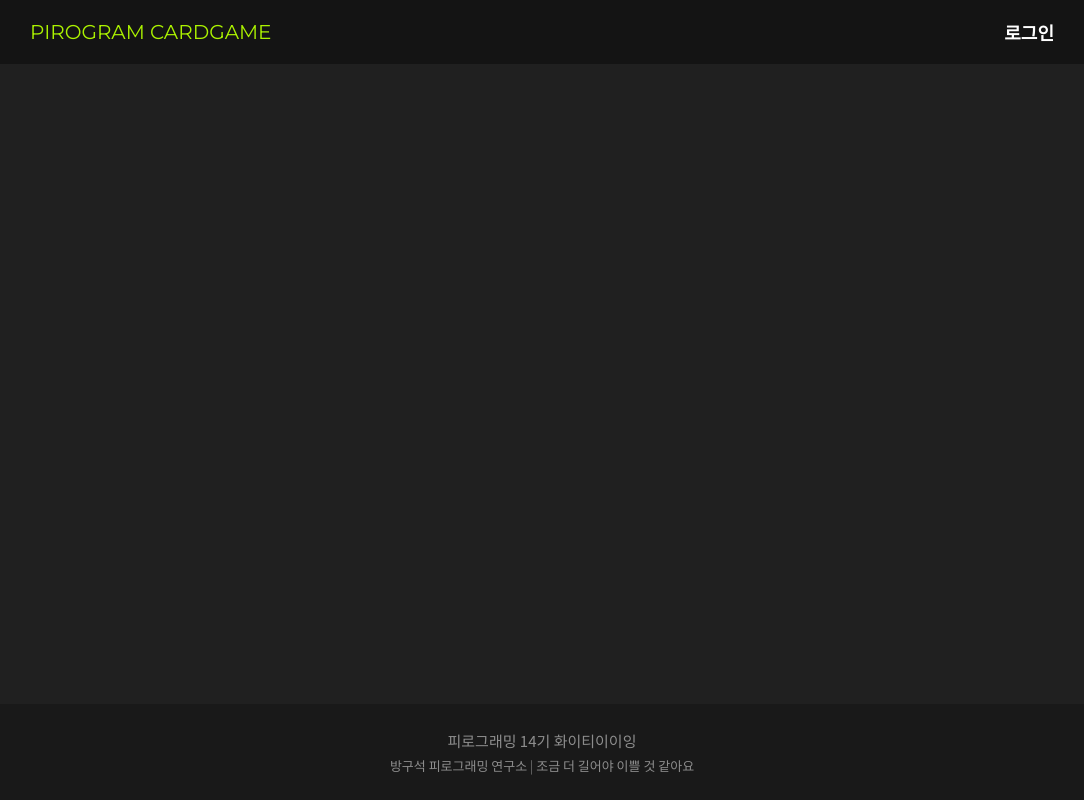
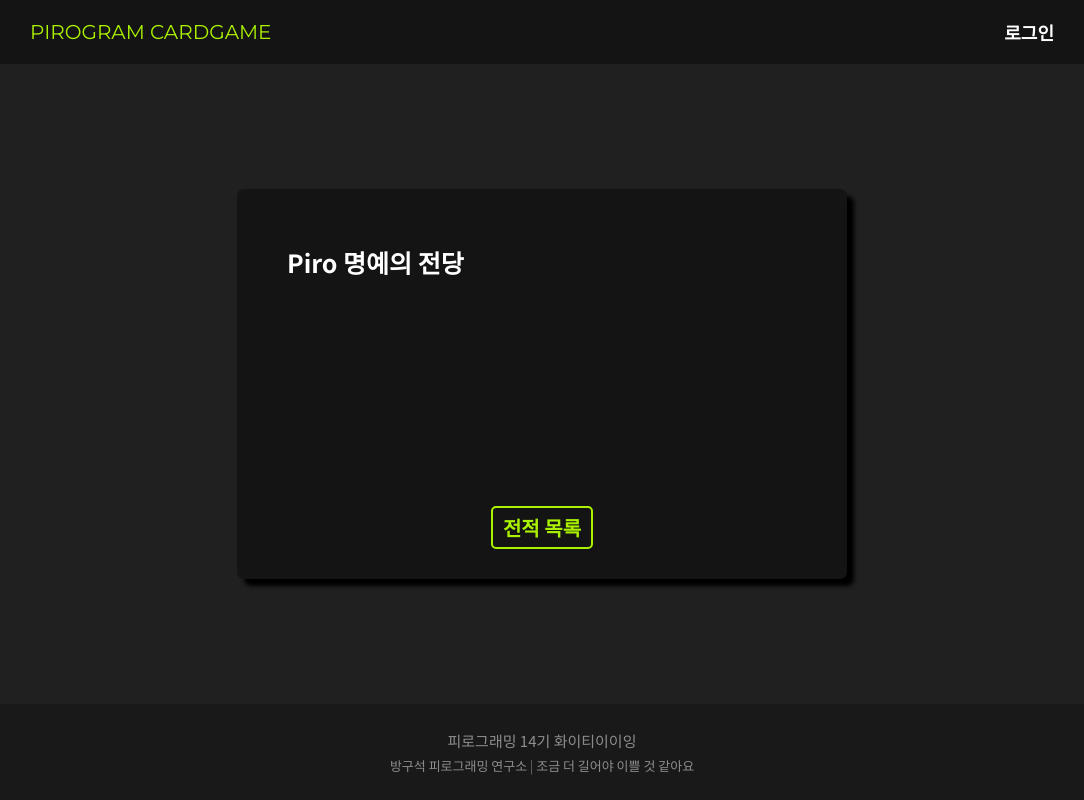
Before and after one commit to Koeunseooooo/piro14_card_game, a Django app: page /ranking/ in a window 1280 px wide. Shown: the whole page, without its empty margins (98-1182 px from the left). Run offline with Django 3.2, Linux system fonts and the light colour scheme; some libraries are stand-ins or nearby versions.

Commit message:
랭킹보기 페이지css 완료

```diff
--- a/game/templates/game/ranking.html
+++ b/game/templates/game/ranking.html
@@ -1,13 +1,32 @@
 {% extends "game/base.html" %}
 
 {% block content %}
+
+<div id="ranking_all_wrap">
+    <div id="ranking_wrap">
+
+        <div class="ranking_title"> Piro 명예의 전당</div>
+        <div id="ranking_content_wrap">
             {% for rank in ranking %}
             <!-- rank.user_me가 request.user라면 글자색이나 굵기 변형을 통해 강조되었으면 좋겠어용 -->
             {% if rank.user_me == request.user %}
-    <div id=hello>{{rank.rank}}등 {{ rank.user_me }}님 ! 총점수는 {{ rank.sum_point }}입니다</div>
+            <div class="login_user">{{rank.rank}}등 {{ rank.user_me }}님 ! 총점수 : {{ rank.sum_point }} 점 </div>
+
             {% else %}
-    {{rank.rank}}등 {{ rank.user_me }}님 ! 총점수는 {{ rank.sum_point }}입니다
+            <div class="other_users">{{rank.rank}}등 {{ rank.user_me }}님 ! 총점수 : {{ rank.sum_point }} 점 </div>
+
             {% endif %}
-    <br/>
             {% endfor %}
+
+        </div>
+
+        <form action="{% url 'game_list' %}" id="out_ranking_button">
+            <input type="submit" value="전적 목록" class="out_ranking_button">
+        </form>
+    </div>
+</div>
+
+
+
+
 {% endblock %}
--- a/static/css/detail.css
+++ b/static/css/detail.css
@@ -12,7 +12,7 @@
 }
 
 #detail_wrap {
-    width: 510px; height: 280px;
+    width: 510px; height: 400px;
     padding: 30px 50px;
     display: flex;
     flex-direction: column;
--- a/static/css/ranking.css
+++ b/static/css/ranking.css
@@ -0,0 +1,115 @@
+#ranking_all_wrap {
+    height: 100%;
+    display: flex;
+    flex-direction: column;
+    justify-content: center;
+    align-items: center;
+}
+
+#ranking_wrap {
+    width: 510px; height: 330px;
+    padding: 30px 50px;
+    display: flex;
+    flex-direction: column;
+    justify-content: space-between;
+    background: #141414;
+    border-radius: 7px;
+    box-shadow: 7px 7px 4px black;
+    margin : 0 auto;
+    text-align: center;
+}
+
+#ranking_wrap .ranking_title {
+    font-family: "Noto Sans KR", sans-serif;
+    font-weight: 700;
+    padding: 5px 0;
+    margin: 20px 0;
+    width:400px;
+    color : white;
+    display: flex;
+    width: 300px;
+    font-size: 25px;
+    justify-content: space-between;
+    align-items: center;
+    transition-duration: 0.5s;
+}
+
+/* #ranking_content_wrap div {
+    font-family: "Noto Sans KR", sans-serif;
+    font-weight: 700;
+    font-size : 18px;
+    color : white;
+    margin-bottom: 10px;
+    text-align : center ;
+} */
+
+#ranking_content_wrap .login_user {
+    padding: 5px 0;
+    margin: 20px 0;
+    color : yellow;
+    display: flex;
+    justify-content: space-between;
+    align-items: center;
+    transition-duration: 0.5s;
+
+    font-family: "Noto Sans KR", sans-serif;
+    font-weight: 700;
+    font-size : 18px;
+    margin-bottom: 10px;
+}
+
+#ranking_content_wrap .login_user:hover {
+    transform: scale(1.1);
+    border: 1px solid#ABF200;
+    padding: 10px 20px;
+}
+
+#ranking_content_wrap .other_users {
+    padding: 5px 0;
+    margin: 20px 0;
+    color : white ;
+    display: flex;
+    justify-content: space-between;
+    align-items: center;
+    transition-duration: 0.5s;
+
+    font-family: "Noto Sans KR", sans-serif;
+    font-weight: 700;
+    font-size : 18px;
+    margin-bottom: 10px;
+    text-align: center;
+}
+
+#ranking_content_wrap .other_users:hover {
+    transform: scale(1.1);
+    border: 1px solid#ABF200;
+    padding: 10px 20px;
+}
+
+
+
+#out_ranking_button {
+    display: flex;
+    justify-content: center;
+    border-top : 10px;
+}
+
+.out_ranking_button {
+    background: none;
+    border: 2px solid#ABF200;
+    border-radius: 5px;
+    padding: 5px 10px;
+    color: #ABF200;
+    font-family: "Noto Sans KR", sans-serif;
+    font-weight: 700;
+    font-size: 20px;
+    transition-duration: 0.5s;
+}
+
+.out_ranking_button:hover {
+    background:#ABF200;
+    color: #202020;
+    font-weight: 900;
+    transform: scale(1.1);
+    cursor: pointer;
+}
```
Lines whose indentation alone changed are shown as unchanged.
